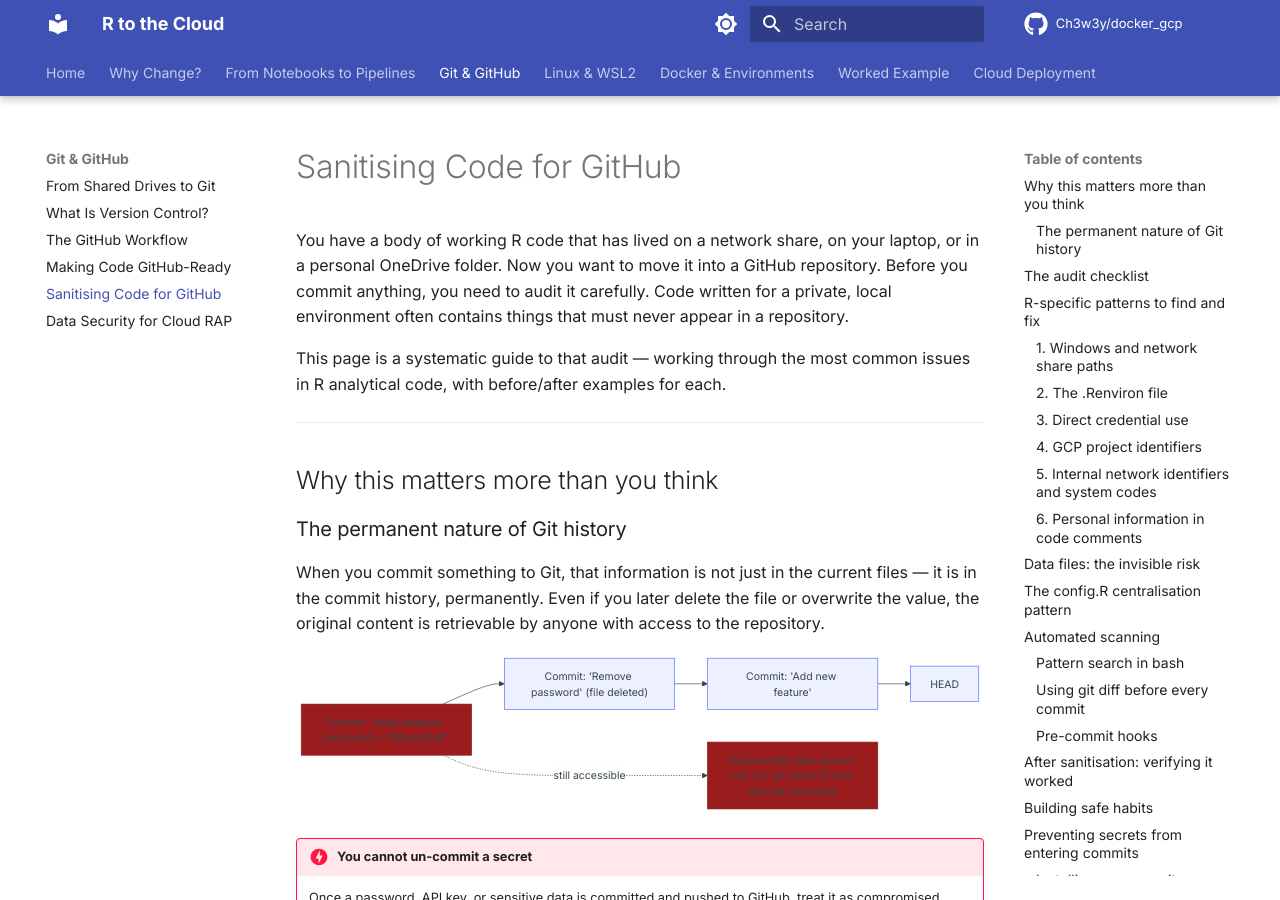
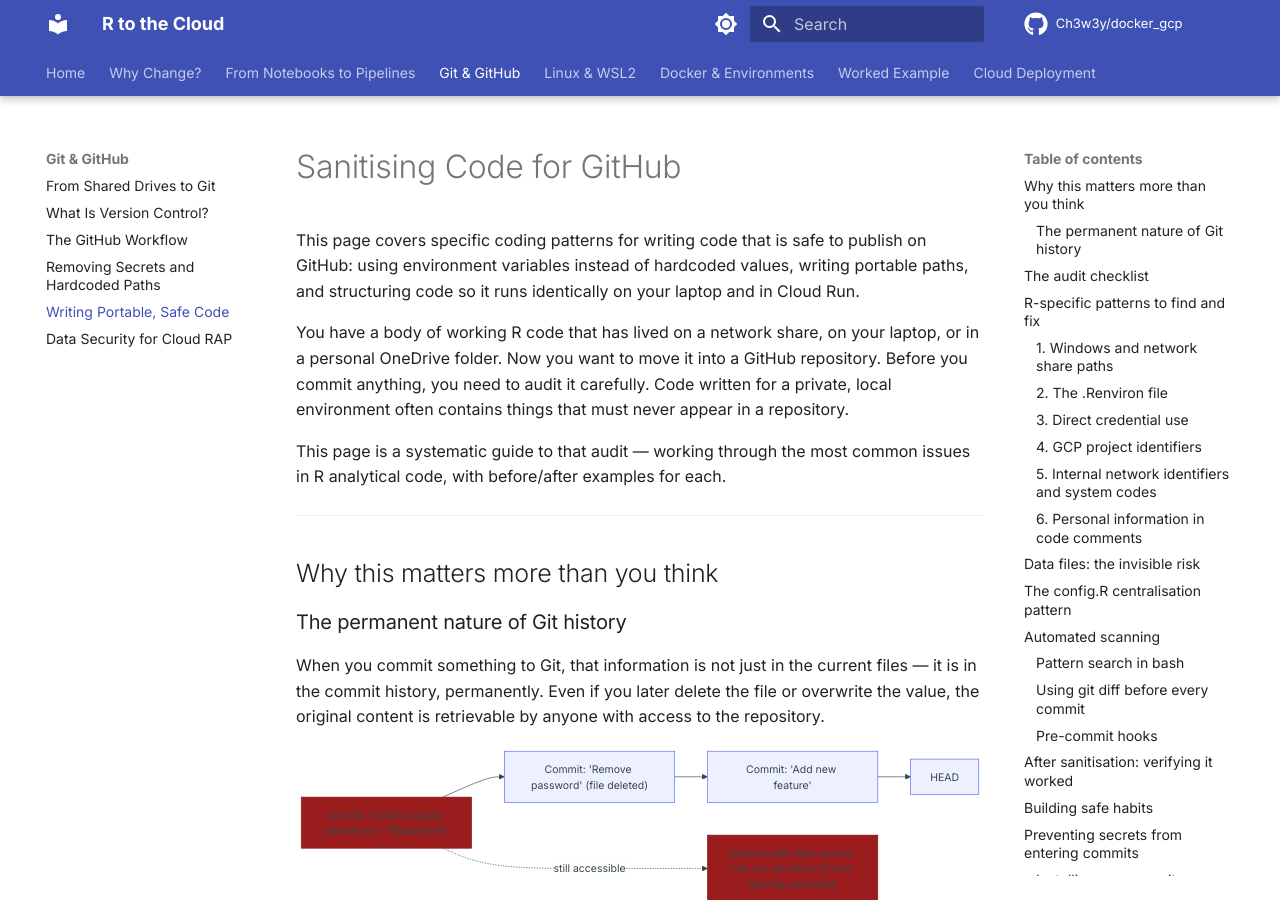
Before and after one commit to Ch3w3y/docker_gcp, an MkDocs documentation site: the page built from docs/code-sanitisation.md, in a window 1280 px wide and 900 px high. Built offline with MkDocs 1.6.1 and Material for MkDocs 9.7.7, drawn with Linux system fonts in a browser that asks for light colours; comment, search, counter and statistics services are not loaded.

Commit message:
docs(language): clarify code-readiness vs code-sanitisation titles and add openers
The two pages had indistinguishable nav titles. Renamed to 'Removing Secrets and
Hardcoded Paths' and 'Writing Portable, Safe Code', and added opening paragraphs
to both pages stating their scope.

Co-Authored-By: Claude Sonnet 4.6 <noreply@anthropic.com>

```diff
--- a/docs/code-sanitisation.md
+++ b/docs/code-sanitisation.md
@@ -1,4 +1,6 @@
 # Sanitising Code for GitHub
+
+This page covers specific coding patterns for writing code that is safe to publish on GitHub: using environment variables instead of hardcoded values, writing portable paths, and structuring code so it runs identically on your laptop and in Cloud Run.
 
 You have a body of working R code that has lived on a network share, on your laptop, or in a personal OneDrive folder. Now you want to move it into a GitHub repository. Before you commit anything, you need to audit it carefully. Code written for a private, local environment often contains things that must never appear in a repository.
 
--- a/mkdocs.yml
+++ b/mkdocs.yml
@@ -101,8 +101,8 @@ nav:
     - "From Shared Drives to Git": from-shares-to-git.md
     - "What Is Version Control?": git-fundamentals.md
     - "The GitHub Workflow": git-workflow.md
-    - "Making Code GitHub-Ready": code-readiness.md
-    - "Sanitising Code for GitHub": code-sanitisation.md
+    - "Removing Secrets and Hardcoded Paths": code-readiness.md
+    - "Writing Portable, Safe Code": code-sanitisation.md
     - "Data Security for Cloud RAP": data-security.md
 
   - "Linux & WSL2":
```
Also changed, not shown: docs/code-readiness.md (+2 -0 lines).
